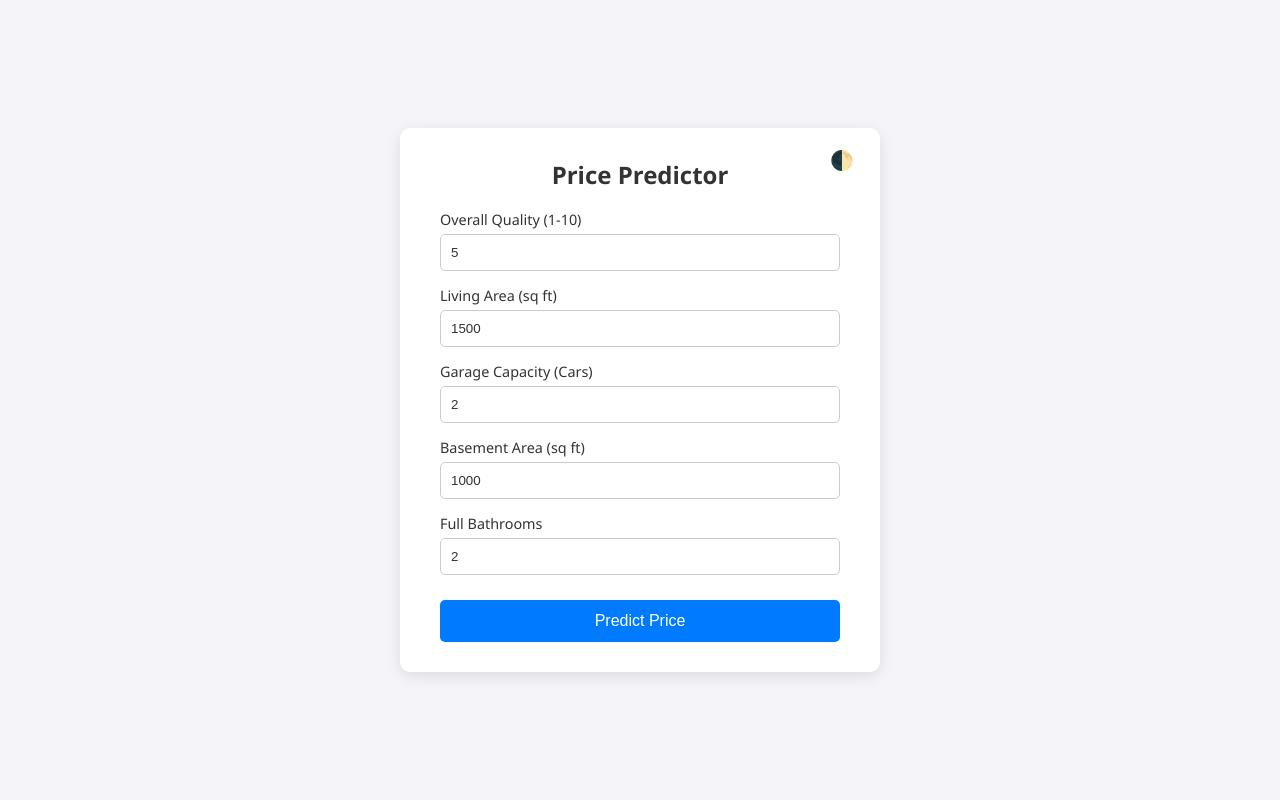
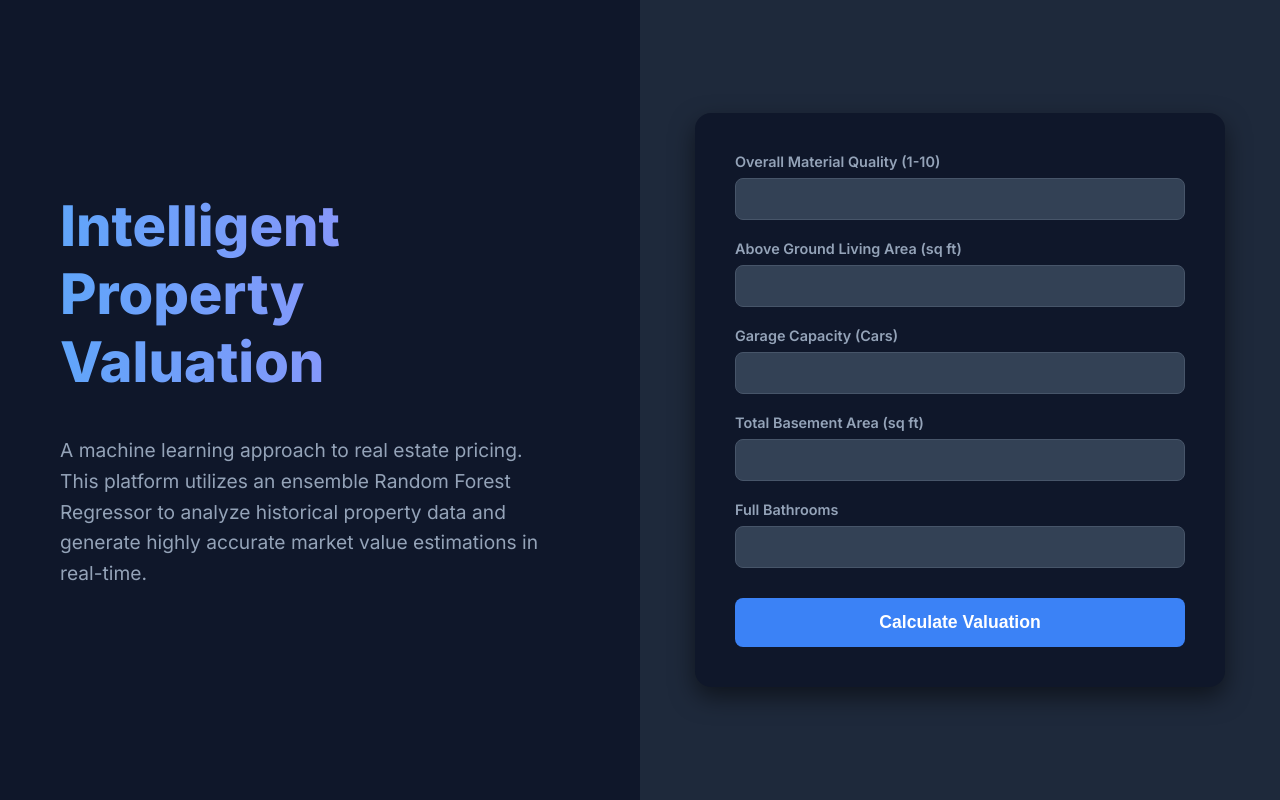
Before and after one commit to vivekmisar/House_Prediction, a Django app: template predictor/templates/predictor/index.html in a window 1280 px wide. Run offline with Django 5.2, Linux system fonts and the light colour scheme; the template is opened without the code that fills it, so the values that code supplies are empty; parts of the project's set-up code (start-up, migrations or seed data) failed here and were passed over.

Commit message:
Revamp index.html for improved UI and user experience with updated styles and layout

```diff
--- a/predictor/templates/predictor/index.html
+++ b/predictor/templates/predictor/index.html
@@ -3,169 +3,186 @@
 <head>
     <meta charset="UTF-8">
     <meta name="viewport" content="width=device-width, initial-scale=1.0">
-    <title>House Price Predictor</title>
+    <title>Carbon-Cop | Property Valuation</title>
     <style>
+        @import url('https://fonts.googleapis.com/css2?family=Inter:wght@300;400;600;800&display=swap');
+
         :root {
-            --bg-color: #f4f4f9;
-            --container-bg: #ffffff;
-            --text-color: #333333;
-            --border-color: #cccccc;
-            --primary-btn: #007bff;
-            --primary-btn-hover: #0056b3;
-        }
-
-        [data-theme="dark"] {
-            --bg-color: #121212;
-            --container-bg: #1e1e1e;
-            --text-color: #f4f4f9;
-            --border-color: #444444;
-            --primary-btn: #bb86fc;
-            --primary-btn-hover: #9b59b6;
+            --bg-left: #0f172a;
+            --bg-right: #1e293b;
+            --text-main: #f8fafc;
+            --text-muted: #94a3b8;
+            --accent: #3b82f6;
+            --accent-hover: #2563eb;
+            --input-bg: #334155;
+            --border: #475569;
         }
 
         body {
-            font-family: 'Segoe UI', Tahoma, Geneva, Verdana, sans-serif;
-            background-color: var(--bg-color);
-            color: var(--text-color);
+            font-family: 'Inter', sans-serif;
+            margin: 0;
             display: flex;
+            height: 100vh;
+            background-color: var(--bg-right);
+            color: var(--text-main);
+            overflow: hidden;
+        }
+
+        .hero-section {
+            flex: 1;
+            background-color: var(--bg-left);
+            padding: 80px 60px;
+            display: flex;
+            flex-direction: column;
+            justify-content: center;
+        }
+
+        .hero-section h1 {
+            font-size: 3.5rem;
+            margin: 0 0 20px 0;
+            background: linear-gradient(to right, #60a5fa, #a78bfa);
+            -webkit-background-clip: text;
+            -webkit-text-fill-color: transparent;
+        }
+
+        .hero-section p {
+            font-size: 1.2rem;
+            color: var(--text-muted);
+            line-height: 1.6;
+            max-width: 500px;
+        }
+
+        .form-section {
+            flex: 1;
+            padding: 60px;
+            display: flex;
+            flex-direction: column;
             justify-content: center;
             align-items: center;
-            height: 100vh;
-            margin: 0;
-            transition: background-color 0.3s, color 0.3s;
         }
 
-        .container {
-            background-color: var(--container-bg);
-            padding: 30px 40px;
-            border-radius: 10px;
-            box-shadow: 0 4px 15px rgba(0,0,0,0.1);
+        .form-container {
+            background-color: var(--bg-left);
+            padding: 40px;
+            border-radius: 16px;
+            box-shadow: 0 10px 25px rgba(0,0,0,0.5);
             width: 100%;
-            max-width: 400px;
-            position: relative;
-            transition: background-color 0.3s;
-        }
-
-        .theme-switch {
-            position: absolute;
-            top: 20px;
-            right: 20px;
-            cursor: pointer;
-            background: none;
-            border: none;
-            color: var(--text-color);
-            font-size: 1.2rem;
-        }
-
-        h2 {
-            margin-top: 0;
-            text-align: center;
-            font-weight: 600;
+            max-width: 450px;
         }
 
         .form-group {
-            margin-bottom: 15px;
+            margin-bottom: 20px;
         }
 
         label {
             display: block;
-            margin-bottom: 5px;
+            margin-bottom: 8px;
             font-size: 0.9rem;
+            color: var(--text-muted);
+            font-weight: 600;
         }
 
         input[type="number"] {
             width: 100%;
-            padding: 10px;
-            border: 1px solid var(--border-color);
-            border-radius: 5px;
-            background-color: transparent;
-            color: var(--text-color);
+            padding: 12px;
+            background-color: var(--input-bg);
+            border: 1px solid var(--border);
+            border-radius: 8px;
+            color: var(--text-main);
+            font-family: 'Inter', sans-serif;
             box-sizing: border-box;
+            outline: none;
+            transition: border-color 0.2s;
         }
 
-        button.submit-btn {
+        input[type="number"]:focus {
+            border-color: var(--accent);
+        }
+
+        button {
             width: 100%;
-            padding: 12px;
-            background-color: var(--primary-btn);
-            color: #fff;
+            padding: 14px;
+            background-color: var(--accent);
+            color: white;
             border: none;
-            border-radius: 5px;
-            font-size: 1rem;
+            border-radius: 8px;
+            font-size: 1.1rem;
+            font-weight: 600;
             cursor: pointer;
-            transition: background-color 0.3s;
+            transition: background-color 0.2s;
             margin-top: 10px;
         }
 
-        button.submit-btn:hover {
-            background-color: var(--primary-btn-hover);
+        button:hover {
+            background-color: var(--accent-hover);
         }
 
         .result {
-            margin-top: 20px;
-            padding: 15px;
-            background-color: rgba(0, 123, 255, 0.1);
-            border-left: 4px solid var(--primary-btn);
-            border-radius: 4px;
+            margin-top: 25px;
+            padding: 20px;
+            background: linear-gradient(135deg, rgba(59,130,246,0.2), rgba(167,139,250,0.2));
+            border: 1px solid var(--accent);
+            border-radius: 8px;
             text-align: center;
-            font-size: 1.2rem;
-            font-weight: bold;
+            font-size: 1.8rem;
+            font-weight: 800;
+            letter-spacing: 1px;
+        }
+
+        .amount-words {
+            margin-top: 10px;
+            text-align: center;
+            font-size: 0.95rem;
+            color: var(--text-muted);
         }
     </style>
 </head>
 <body>
 
-    <div class="container">
-        <button class="theme-switch" onclick="toggleTheme()">🌓</button>
-        <h2>Price Predictor</h2>
+    <div class="hero-section">
+        <h1>Intelligent Property Valuation</h1>
+        <p>A machine learning approach to real estate pricing. This platform utilizes an ensemble Random Forest Regressor to analyze historical property data and generate highly accurate market value estimations in real-time.</p>
+    </div>
 
+    <div class="form-section">
+        <div class="form-container">
             <form method="POST">
                 {% csrf_token %}
                 <div class="form-group">
-                <label>Overall Quality (1-10)</label>
-                <input type="number" name="overall_qual" required min="1" max="10" value="5">
+                    <label>Overall Material Quality (1-10)</label>
+                    <input type="number" name="overall_qual" required min="1" max="10" value="{{ form_values.overall_qual }}">
                 </div>
                 <div class="form-group">
-                <label>Living Area (sq ft)</label>
-                <input type="number" name="gr_liv_area" required value="1500">
+                    <label>Above Ground Living Area (sq ft)</label>
+                    <input type="number" name="gr_liv_area" required value="{{ form_values.gr_liv_area }}">
                 </div>
                 <div class="form-group">
                     <label>Garage Capacity (Cars)</label>
-                <input type="number" name="garage_cars" required value="2">
+                    <input type="number" name="garage_cars" required value="{{ form_values.garage_cars }}">
                 </div>
                 <div class="form-group">
-                <label>Basement Area (sq ft)</label>
-                <input type="number" name="total_bsmt_sf" required value="1000">
+                    <label>Total Basement Area (sq ft)</label>
+                    <input type="number" name="total_bsmt_sf" required value="{{ form_values.total_bsmt_sf }}">
                 </div>
                 <div class="form-group">
                     <label>Full Bathrooms</label>
-                <input type="number" name="full_bath" required value="2">
+                    <input type="number" name="full_bath" required value="{{ form_values.full_bath }}">
                 </div>
-            <button type="submit" class="submit-btn">Predict Price</button>
+                <button type="submit">Calculate Valuation</button>
             </form>
 
             {% if prediction %}
             <div class="result">
-            Estimated Price: {{ prediction }}
+                {{ prediction }}
+            </div>
+            {% if amount_in_words %}
+            <div class="amount-words">
+                {{ amount_in_words|capfirst }}
             </div>
             {% endif %}
+            {% endif %}
+        </div>
     </div>
 
-    <script>
-        function toggleTheme() {
-            const body = document.body;
-            if (body.getAttribute('data-theme') === 'dark') {
-                body.removeAttribute('data-theme');
-                localStorage.setItem('theme', 'light');
-            } else {
-                body.setAttribute('data-theme', 'dark');
-                localStorage.setItem('theme', 'dark');
-            }
-        }
-
-        // Apply saved theme on load
-        if (localStorage.getItem('theme') === 'dark') {
-            document.body.setAttribute('data-theme', 'dark');
-        }
-    </script>
 </body>
 </html>
```
Lines whose indentation alone changed are shown as unchanged.
